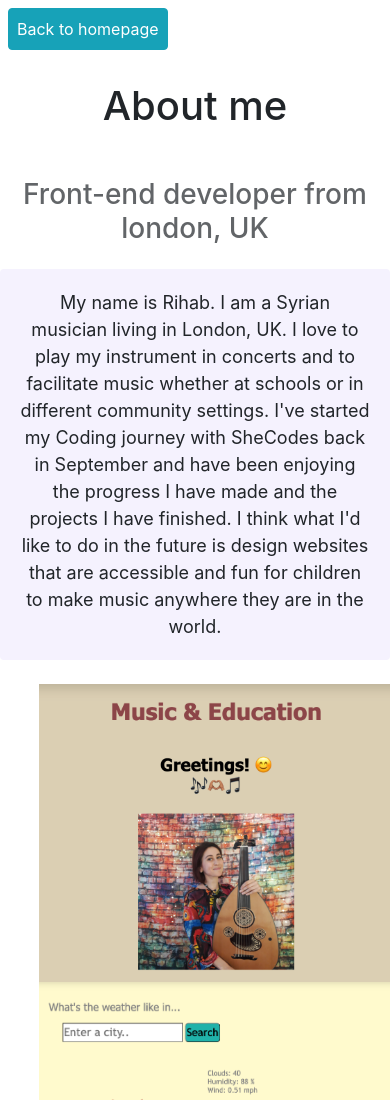
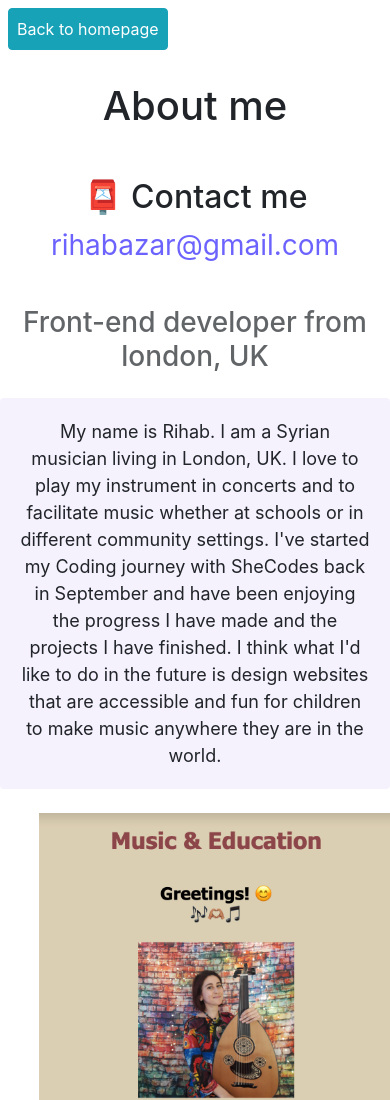
Before and after one commit to Shahbi88/portfolio-project, a website: page about.html in a window 390 px wide. Shown: the top 1100 px of the page. Drawn offline with nearby package versions, Linux system fonts and the light colour scheme.

Commit message:
changed visibility of contact email on smaller screens

```diff
--- a/about.html
+++ b/about.html
@@ -17,6 +17,7 @@
       crossorigin="anonymous"
     />
   </head>
+  <style></style>
   <body>
     <a
       href="index.html"
@@ -25,6 +26,25 @@
       >Back to homepage</a
     >
     <h1 class="p-4">About me</h1>
+    <div
+      class="container d-block justify-content-center d-block d-md-none"
+      id="comms"
+    >
+      <div id="contact" class="m-3 p-2">
+        <h2 id="email" title="contact Rihab Azar on the email below this text">
+          📮 Contact me
+        </h2>
+        <div>
+          <a
+            href="mailto:rihabazar@gmail.com"
+            class="email-link"
+            title="this is the email address you can use to contact Rihab Azar"
+          >
+            rihabazar@gmail.com
+          </a>
+        </div>
+      </div>
+    </div>
     <h3 class="p-3">Front-end developer from london, UK</h3>
     <p
       title="this is an introduction about Rihab Azar, an outline of her career in music and her aspirations in her Coding journey to combine both music and coding"
@@ -60,7 +80,7 @@
         />
       </div>
     </div>
-    <div class="container d-block justify-content-center">
+    <div class="container d-block justify-content-center" class="contact">
       <div id="contact" class="m-3 p-2">
         <h2 id="email" title="contact Rihab Azar on the email below this text">
           📮 Contact me
```
